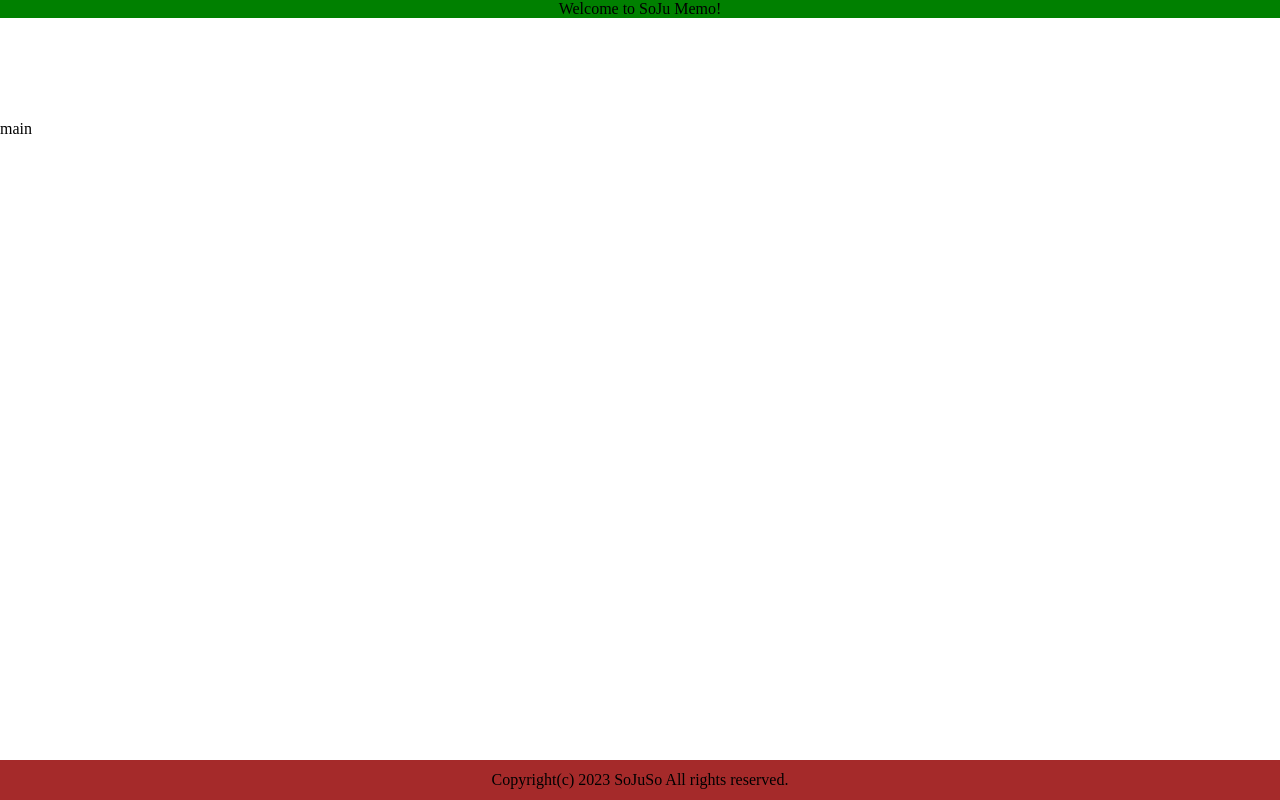
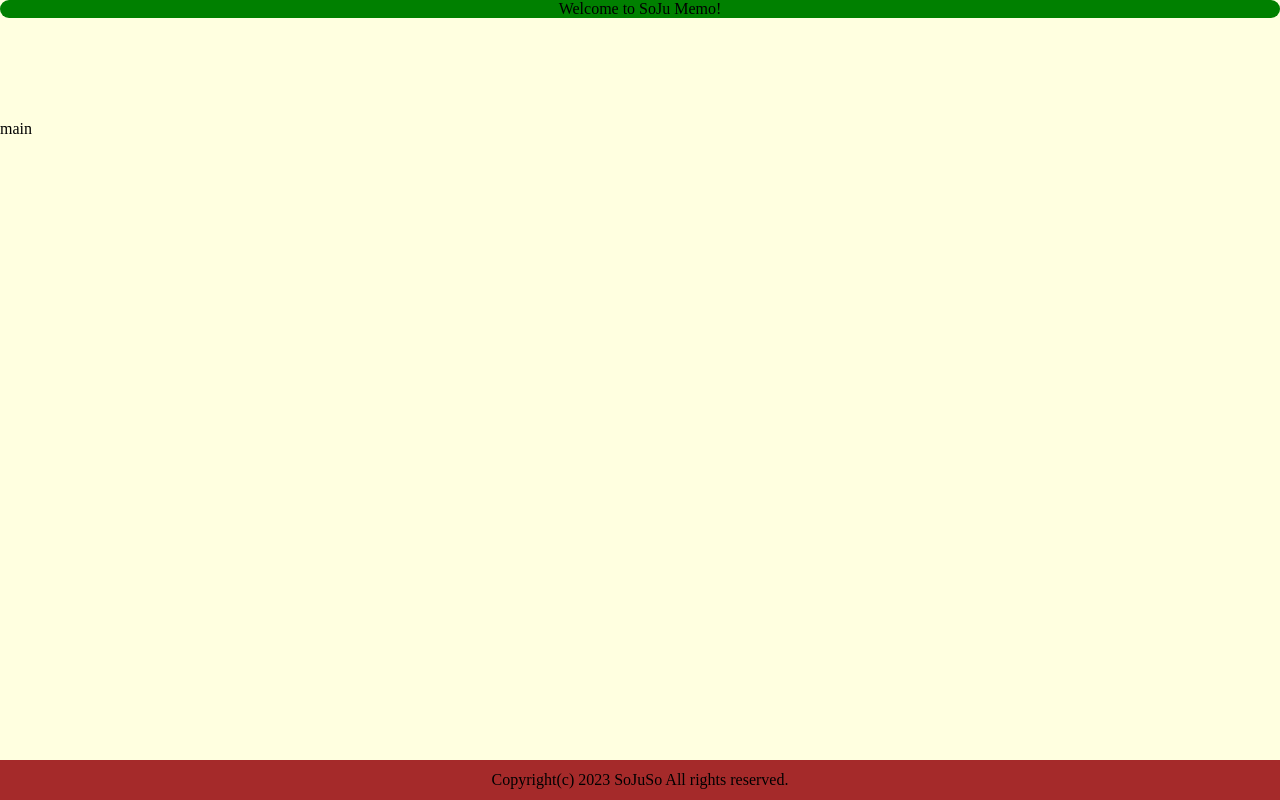
Before and after one commit to SoJuSo/2022_2_toy_prj, a website: page index.html in a window 1280 px wide. Drawn offline with Linux system fonts and the light colour scheme; no server answers.

Commit message:
13일 작업 마무리

```diff
--- a/src/styles.css
+++ b/src/styles.css
@@ -2,6 +2,7 @@ html,
 body {
     margin: 0px;
     padding: 0px;
+    background-color: lightyellow;
 }
 
 html {
@@ -22,6 +23,7 @@ header {
 }
 
 #intro {
+    border-radius: 10px;
     background-color: green;
     display : flex;
     justify-content: center;
```
